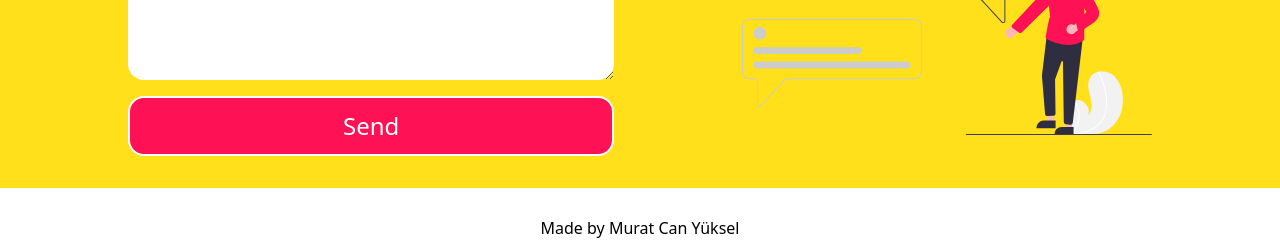
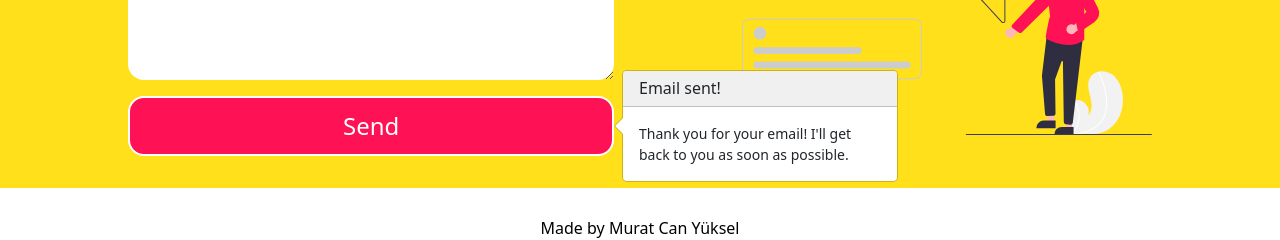
Before and after one commit to muratcan-yuksel/portfolio, a React (Create React App) app: page / in a window 1280 px wide. Both pictures are taken after typing "Sample", "name@example.com", "Sample" into the empty fields and a click on the button "Send". Shown: the part 3475-3715 px from the top of the page. Built offline with nearby package versions, Linux system fonts and the light colour scheme; no server answers.

Commit message:
fallback, need to learn useref

```diff
--- a/src/components/contact/Contact.js
+++ b/src/components/contact/Contact.js
@@ -2,6 +2,8 @@ import React, { useState } from "react";
 import "./contact.css";
 import contactImg from "../../assets/images/contactImg.svg";
 import { Button } from "../styled-components/Button.styled";
+import OverlayTrigger from "react-bootstrap/OverlayTrigger";
+import Popover from "react-bootstrap/Popover";
 import emailjs from "@emailjs/browser";
 
 const Contact = () => {
@@ -16,7 +18,8 @@ const Contact = () => {
     setEmail(e.target.value);
   };
   const handleMsg = (e) => {
-    setMessage(e.target.value);
+    typeof e === "string" ? setMessage(e) : setMessage(e.target.value);
+    // setMessage(e.target.value);
   };
   const sendMail = (e) => {
     e.preventDefault();
@@ -25,18 +28,28 @@ const Contact = () => {
       process.env.REACT_APP_TEMPLATE_ID,
       process.env.REACT_APP_PUBLIC_KEY
     );
-    emailjs.send(
-      process.env.REACT_APP_SERVICE_ID,
-      process.env.REACT_APP_TEMPLATE_ID,
-      {
-        to_name: "Murat",
-        from_name: name,
-        message: message,
-        from_email: email,
-      },
-      process.env.REACT_APP_PUBLIC_KEY
+    // emailjs.send(
+    //   process.env.REACT_APP_SERVICE_ID,
+    //   process.env.REACT_APP_TEMPLATE_ID,
+    //   {
+    //     to_name: "Murat",
+    //     from_name: name,
+    //     message: message,
+    //     from_email: email,
+    //   },
+    //   process.env.REACT_APP_PUBLIC_KEY
+    // );
+    handleMsg("");
+  };
+
+  const popover = (
+    <Popover id="popover-basic">
+      <Popover.Header as="h3">Email sent!</Popover.Header>
+      <Popover.Body>
+        Thank you for your email! I'll get back to you as soon as possible.
+      </Popover.Body>
+    </Popover>
   );
-  };
 
   return (
     <div
@@ -65,6 +78,8 @@ const Contact = () => {
           className="textArea"
           onChange={handleMsg}
         />
+
+        <OverlayTrigger trigger="click" placement="right" overlay={popover}>
           <Button
             backgroundColor="#ff1255"
             color="white"
@@ -76,6 +91,7 @@ const Contact = () => {
           >
             Send
           </Button>
+        </OverlayTrigger>
         {/* <input type="submit" value="Submit" className="formItem" /> */}
       </form>
       <div className="contactImgContainer">
```
Lines whose indentation alone changed are shown as unchanged.
